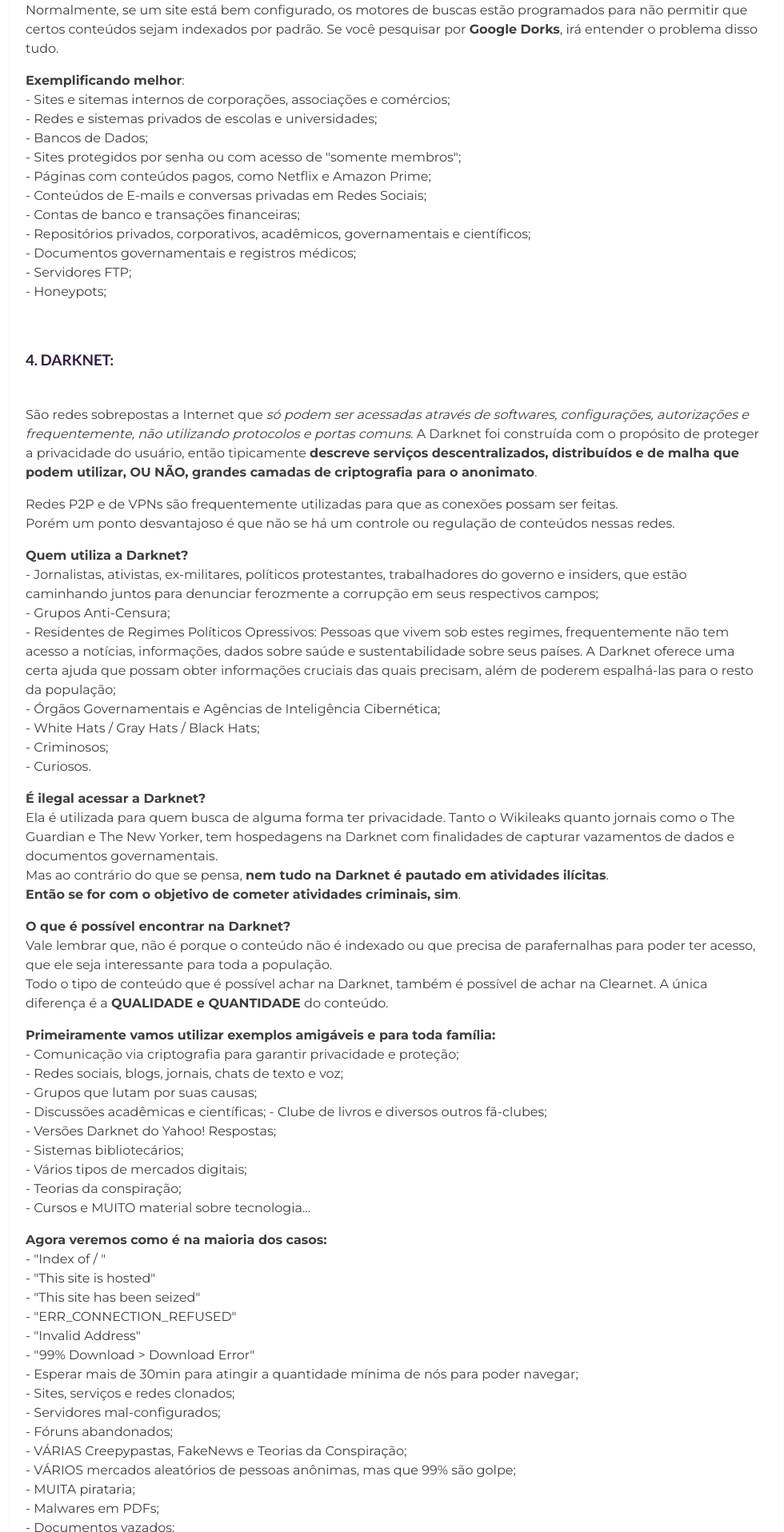
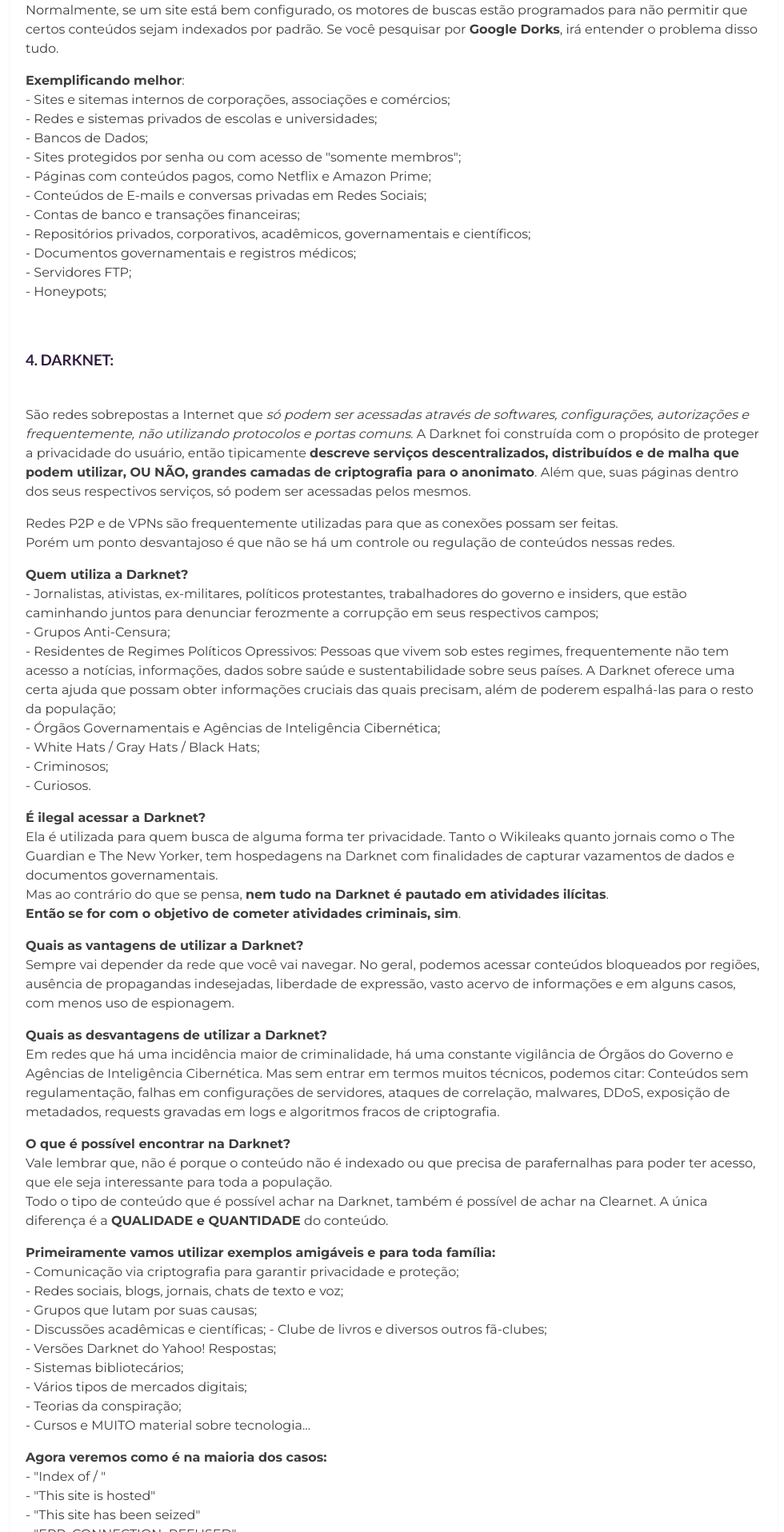
Before and after one commit to EscapeTheX/escapethex.github.io, a Jekyll site: the page built from _posts/2021-03-17-Deep-e-Dark-Web.markdown, in a window 1280 px wide. Shown: the part 3084-5000 px from the top of the page at 80% size, without its empty margins (148-1128 px from the left). Built offline with Jekyll 4.4.1, drawn with Linux system fonts in a browser that asks for light colours; some of the changed text lies outside the part shown.

Commit message:
Update 2021-03-17-Deep-e-Dark-Web.markdown

```diff
--- a/_posts/2021-03-17-Deep-e-Dark-Web.markdown
+++ b/_posts/2021-03-17-Deep-e-Dark-Web.markdown
@@ -83,7 +83,7 @@ Normalmente, se um site está bem configurado, os motores de buscas estão progr
 <p> </p>
 
 <p><b><h3>4. DARKNET:</h3></b><br>
-São redes sobrepostas a Internet que <i>só podem ser acessadas através de softwares, configurações, autorizações e frequentemente, não utilizando protocolos e portas comuns</i>. A Darknet foi construída com o propósito de proteger a privacidade do usuário, então tipicamente <b>descreve serviços descentralizados, distribuídos e de malha que podem utilizar, OU NÃO, grandes camadas de criptografia para o anonimato</b>.</p>
+São redes sobrepostas a Internet que <i>só podem ser acessadas através de softwares, configurações, autorizações e frequentemente, não utilizando protocolos e portas comuns</i>. A Darknet foi construída com o propósito de proteger a privacidade do usuário, então tipicamente <b>descreve serviços descentralizados, distribuídos e de malha que podem utilizar, OU NÃO, grandes camadas de criptografia para o anonimato</b>. Além que, suas páginas dentro dos seus respectivos serviços, só podem ser acessadas pelos mesmos.</p>
 
 <p>Redes P2P e de VPNs são frequentemente utilizadas para que as conexões possam ser feitas.<br>
 Porém um ponto desvantajoso é que não se há um controle ou regulação de conteúdos nessas redes.</p>
@@ -101,6 +101,12 @@ Porém um ponto desvantajoso é que não se há um controle ou regulação de co
 Ela é utilizada para quem busca de alguma forma ter privacidade. Tanto o Wikileaks quanto jornais como o The Guardian e The New Yorker, tem hospedagens na Darknet com finalidades de capturar vazamentos de dados e documentos governamentais.<br>
 Mas ao contrário do que se pensa, <b>nem tudo na Darknet é pautado em atividades ilícitas</b>. <br>
 <b>Então se for com o objetivo de cometer atividades criminais, sim</b>.</p>
+
+<p><b>Quais as vantagens de utilizar a Darknet?</b><br>
+Sempre vai depender da rede que você vai navegar. No geral, podemos acessar conteúdos bloqueados por regiões, ausência de propagandas indesejadas, liberdade de expressão, vasto acervo de informações e em alguns casos, com menos uso de espionagem.</p>
+
+<p><b>Quais as desvantagens de utilizar a Darknet?</b><br>
+Em redes que há uma incidência maior de criminalidade, há uma constante vigilância de Órgãos do Governo e Agências de Inteligência Cibernética. Mas sem entrar em termos muitos técnicos, podemos citar: Conteúdos sem regulamentação, falhas em configurações de servidores, ataques de correlação, malwares, DDoS, exposição de metadados, requests gravadas em logs e algoritmos fracos de criptografia.</p>
 
 <p><b>O que é possível encontrar na Darknet?</b><br>
 Vale lembrar que, não é porque o conteúdo não é indexado ou que precisa de parafernalhas para poder ter acesso, que ele seja interessante para toda a população.<br>
@@ -248,7 +258,7 @@ Apesar do foco não ser o anonimato, é desenhada para que ninguém veja o tráf
 <p> </p>
 
 <p><b><h3>5. DARK WEB:</h3></b><br>
-É aqui onde Órgãos do Governo e Agências de Inteligência Cibernética tem o seu maior interesse. Basicamente é uma pequena porcentagem, cerca de 3%, da Internet inteira <b>é composta somente por atividades criminosas e conteúdos "não amigáveis"</b>.<br>
+É aqui onde Órgãos do Governo e Agências de Inteligência Cibernética tem o seu maior interesse. Basicamente é uma pequena porcentagem, cerca de 3.4% do tráfego total da Internet inteira, que <b>é composta somente por atividades criminosas e conteúdos "não amigáveis"</b>.<br>
 Tudo o que encontramos aqui é facilmente encontrado na Clearnet, porém a única diferença é o uso de camadas de criptografia e anonimato.</p>
 
 <p>Querendo ou não, a popularização das criptomoedas (como Bitcoin, Dash, Litecoin e Monero), começou na Dark Web. Isso porque,
@@ -323,6 +333,7 @@ Geralmente utilizam serviços como o TOR, Tox, Retroshare e I2P para se comunica
 <p><b>REFERÊNCIAS</b></p>
 <p>- RETSKIN, Sion. Hands-On: Dark Web Analysis. Packt, 2018.<br>
 - KOZAKIEWICZ, Dilmar José. Deep Web e Segurança da Informação: Uma análise e seus impactos na sociedade e nas organizações. UTFPR, Curitiba, 2018.<br>
+- PINHEIRO, Débora. Crime de Pornografia Infantil na Deep Web: Medidas Legais para Combate e Proteção Infantojuvenil. UNAMA, 2020.<br>
 - <a href="https://quod.lib.umich.edu/j/jep/3336451.0007.104?view=text;rgn=main">White Paper: The Deep Web - Surfacing Hidden Value</a><br>
 - <a href="https://blog.radware.com/security/2016/04/darknet-101/">Darknet 101: An Introduction to The Darkest Places Online</a><br>
 - <a href="https://lifehacker.com/how-can-i-stay-anonymous-with-tor-1498876762">How Can I Stay Anonymous with Tor?</a><br>
```
Also changed, not shown: other parts of _posts/2021-03-17-Deep-e-Dark-Web.markdown (+4 -0 lines).
